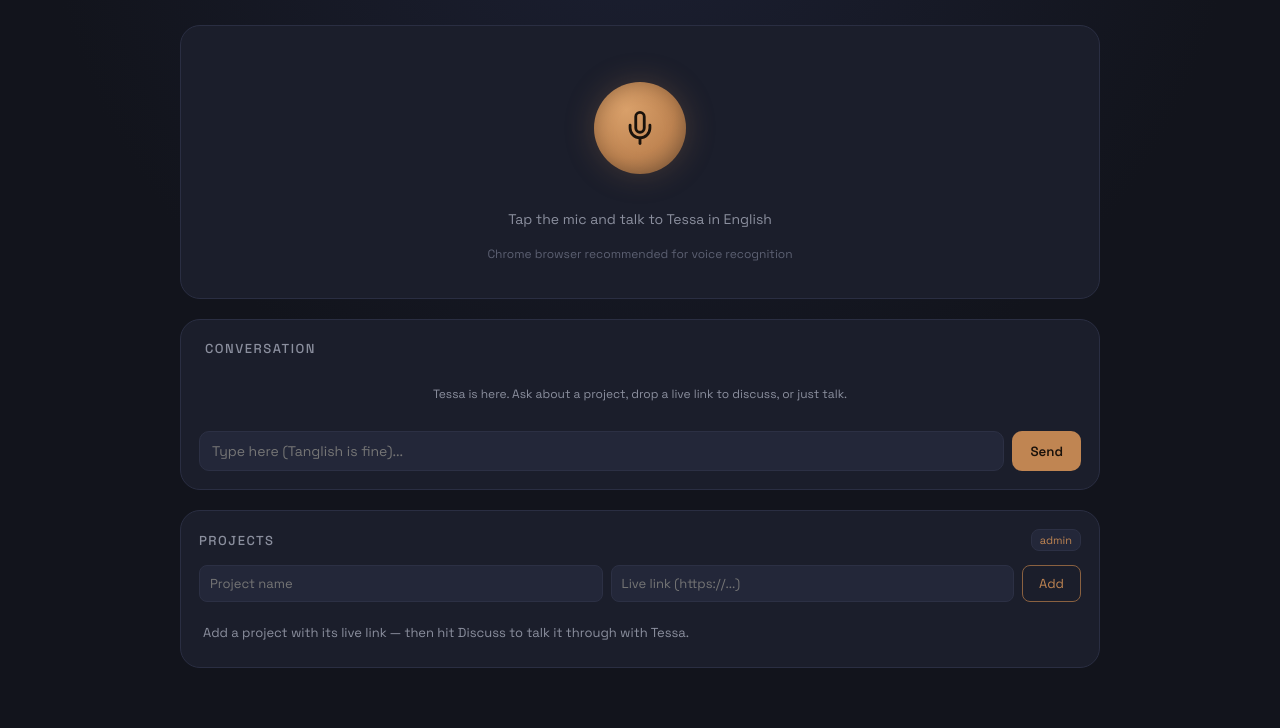
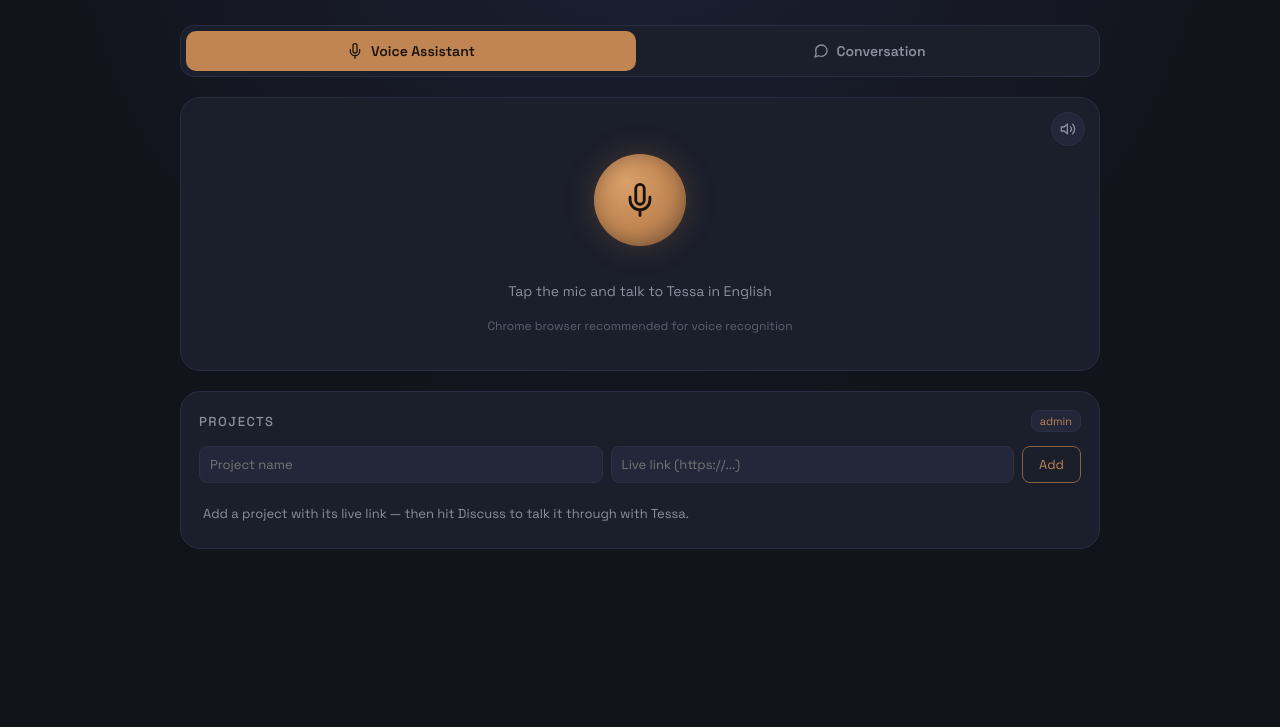
Before and after one commit to Gurusaran-B123/Ai-PA, a website: page index.html in a window 1280 px wide. Shown: the part 73-801 px from the top of the page. Drawn offline with Linux system fonts and the light colour scheme.

Commit message:
Update index.html

```diff
--- a/index.html
+++ b/index.html
@@ -306,6 +306,66 @@
   @media (prefers-reduced-motion: reduce){
     .ring, .orb-wrap.speaking .orb{ animation:none !important; }
   }
+
+  /* Top mode tabs */
+  .mode-tabs{
+    max-width:920px;
+    margin:0 auto 20px;
+    display:flex;
+    gap:8px;
+    background:var(--panel);
+    border:1px solid #2a2e42;
+    border-radius:14px;
+    padding:5px;
+  }
+  .mode-tab{
+    flex:1;
+    background:transparent;
+    border:none;
+    color:var(--muted);
+    font-family:inherit;
+    font-size:14px;
+    font-weight:600;
+    padding:11px 14px;
+    border-radius:10px;
+    cursor:pointer;
+    display:flex;
+    align-items:center;
+    justify-content:center;
+    gap:8px;
+    transition:background 0.15s ease, color 0.15s ease;
+  }
+  .mode-tab svg{ width:16px; height:16px; }
+  .mode-tab.active{
+    background:var(--bronze);
+    color:#1a120b;
+  }
+  .mode-tab:not(.active):hover{ background:var(--panel-hi); color:var(--text); }
+
+  .view-section{ display:none; }
+  .view-section.visible{ display:flex; }
+  .chat-panel.view-section.visible{ display:block; }
+
+  /* Mute button inside orb section */
+  .mute-btn{
+    position:absolute;
+    top:14px;
+    right:14px;
+    width:34px;
+    height:34px;
+    border-radius:50%;
+    background:var(--panel-hi);
+    border:1px solid #2c3044;
+    color:var(--muted);
+    cursor:pointer;
+    display:flex;
+    align-items:center;
+    justify-content:center;
+    transition:background 0.15s ease, color 0.15s ease;
+  }
+  .mute-btn:hover{ background:#2a2e42; color:var(--text); }
+  .mute-btn.muted{ color:var(--danger); border-color:var(--danger); }
+  .mute-btn svg{ width:16px; height:16px; }
 </style>
 </head>
 <body>
@@ -315,8 +375,25 @@
   <div class="status-pill" id="statusPill"><span class="status-dot"></span><span id="statusText">idle</span></div>
 </header>
 
+<div class="mode-tabs">
+  <button class="mode-tab active" id="tabVoice">
+    <svg viewBox="0 0 24 24" fill="none" stroke="currentColor" stroke-width="2" stroke-linecap="round"><path d="M12 1a3 3 0 0 0-3 3v8a3 3 0 0 0 6 0V4a3 3 0 0 0-3-3z"/><path d="M19 10v2a7 7 0 0 1-14 0v-2"/><line x1="12" y1="19" x2="12" y2="23"/></svg>
+    Voice Assistant
+  </button>
+  <button class="mode-tab" id="tabConvo">
+    <svg viewBox="0 0 24 24" fill="none" stroke="currentColor" stroke-width="2" stroke-linecap="round"><path d="M21 11.5a8.38 8.38 0 0 1-.9 3.8 8.5 8.5 0 0 1-7.6 4.7 8.38 8.38 0 0 1-3.8-.9L3 21l1.9-5.7a8.38 8.38 0 0 1-.9-3.8 8.5 8.5 0 0 1 4.7-7.6 8.38 8.38 0 0 1 3.8-.9h.5a8.48 8.48 0 0 1 8 8v.5z"/></svg>
+    Conversation
+  </button>
+</div>
+
 <main>
-  <section class="orb-section">
+  <section class="orb-section view-section visible" id="viewVoice">
+    <button class="mute-btn" id="muteBtn" aria-label="Mute Tessa's voice">
+      <svg viewBox="0 0 24 24" fill="none" stroke="currentColor" stroke-width="2" stroke-linecap="round">
+        <path d="M11 5 6 9H2v6h4l5 4V5z"/>
+        <path d="M19.07 4.93a10 10 0 0 1 0 14.14M15.54 8.46a5 5 0 0 1 0 7.07"/>
+      </svg>
+    </button>
     <div class="orb-wrap" id="orbWrap">
       <div class="ring"></div>
       <div class="ring"></div>
@@ -333,13 +410,13 @@
     <div class="hint">Chrome browser recommended for voice recognition</div>
   </section>
 
-  <section class="chat-panel">
+  <section class="chat-panel view-section" id="viewConvo">
     <h2>Conversation</h2>
     <div class="chat-log" id="chatLog">
       <div class="bubble system">Tessa is here. Ask about a project, drop a live link to discuss, or just talk.</div>
     </div>
     <div class="chat-input-row">
-      <input type="text" id="textInput" placeholder="Type here (Tanglish is fine)..." />
+      <input type="text" id="textInput" placeholder="Type here..." />
       <button id="sendBtn">Send</button>
     </div>
   </section>
@@ -359,6 +436,38 @@
 </main>
 
 <script>
+// ---------- Mode tabs (Voice Assistant / Conversation) ----------
+const tabVoice = document.getElementById('tabVoice');
+const tabConvo = document.getElementById('tabConvo');
+const viewVoice = document.getElementById('viewVoice');
+const viewConvo = document.getElementById('viewConvo');
+
+function showView(view){
+  if (view === 'voice') {
+    viewVoice.classList.add('visible');
+    viewConvo.classList.remove('visible');
+    tabVoice.classList.add('active');
+    tabConvo.classList.remove('active');
+  } else {
+    viewConvo.classList.add('visible');
+    viewVoice.classList.remove('visible');
+    tabConvo.classList.add('active');
+    tabVoice.classList.remove('active');
+  }
+}
+tabVoice.addEventListener('click', () => showView('voice'));
+tabConvo.addEventListener('click', () => showView('conversation'));
+
+// ---------- Mute button ----------
+const muteBtn = document.getElementById('muteBtn');
+let isMuted = false;
+muteBtn.addEventListener('click', () => {
+  isMuted = !isMuted;
+  muteBtn.classList.toggle('muted', isMuted);
+  muteBtn.setAttribute('aria-label', isMuted ? "Unmute Tessa's voice" : "Mute Tessa's voice");
+  if (isMuted && window.speechSynthesis) window.speechSynthesis.cancel();
+});
+
 // ---------- State ----------
 const chatLog = document.getElementById('chatLog');
 const liveTranscript = document.getElementById('liveTranscript');
@@ -508,6 +617,7 @@ function pickFemaleVoice(voices){
 }
 
 function speak(text){
+  if (isMuted) return;
   if (!window.speechSynthesis) return;
   window.speechSynthesis.cancel();
   const utter = new SpeechSynthesisUtterance(text);
```
